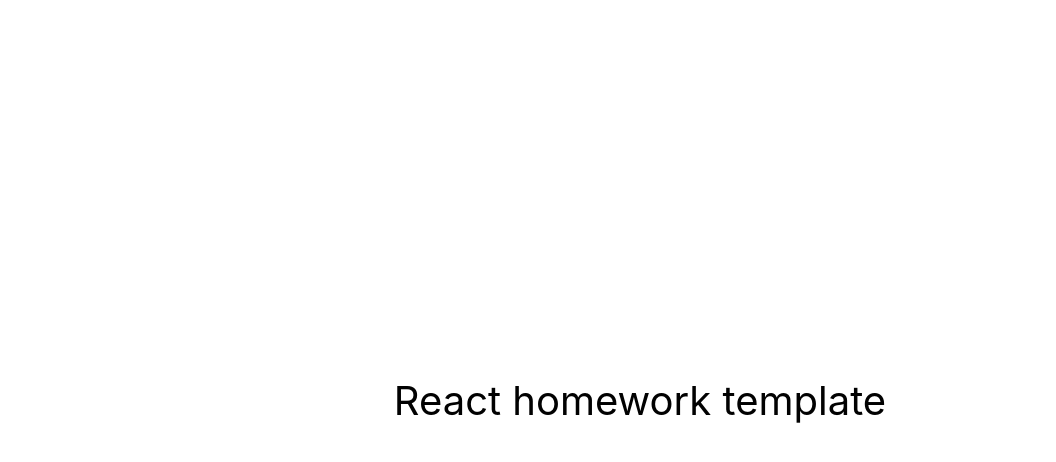
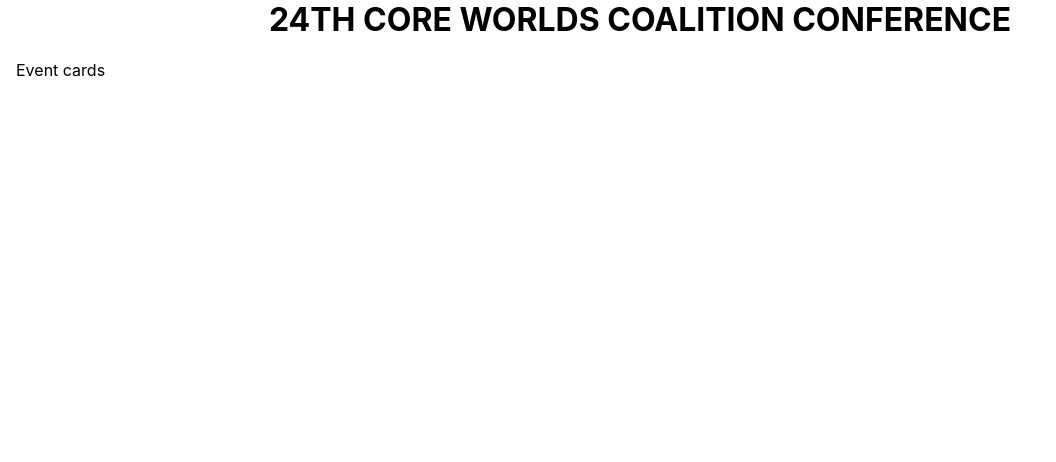
Before and after one commit to ishcenko/components-react, a React (Create React App) app: page / in a window 1280 px wide. Shown: the top 462 px of the page, without its empty margins (0-1056 px from the left). Built offline with nearby package versions, Linux system fonts and the light colour scheme.

Commit message:
components 26.48

```diff
--- a/public/index.html
+++ b/public/index.html
@@ -24,7 +24,7 @@
       work correctly both with client-side routing and a non-root public URL.
       Learn how to configure a non-root public URL by running `npm run build`.
     -->
-    <title>React App</title>
+    <title>Components-react</title>
 
     <!-- Start Single Page Apps for GitHub Pages -->
     <script type="text/javascript">
--- a/src/components/App.jsx
+++ b/src/components/App.jsx
@@ -1,16 +1,11 @@
+import { PageTitle } from './PageTitle/PageTitle';
+import { EventBoard } from './EventBoard/EventBoard';
+import upcomingEvents from '../upcoming-events.json';
 export const App = () => {
   return (
-    <div
-      style={{
-        height: '100vh',
-        display: 'flex',
-        justifyContent: 'center',
-        alignItems: 'center',
-        fontSize: 40,
-        color: '#010101'
-      }}
-    >
-      React homework template
+    <div>
+      <PageTitle text="24th Core Worlds Coalition Conference" />
+      <EventBoard events={upcomingEvents} />
     </div>
   );
 };
--- /dev/null
+++ b/src/components/EventBoard/EventBoard.jsx
@@ -0,0 +1,6 @@
+import css from './EventBoard.module.css';
+
+export const EventBoard = ({ events }) => {
+  console.log(events);
+  return <div className={css.eventBoard}>Event cards</div>;
+};
--- /dev/null
+++ b/src/components/EventBoard/EventBoard.module.css
@@ -0,0 +1,7 @@
+.eventBoard {
+  display: grid;
+  grid-template-columns: repeat(auto-fit, minmax(240px, auto));
+  gap: 24px;
+  padding-left: 16px;
+  padding-right: 16px;
+}
--- /dev/null
+++ b/src/components/PageTitle/PageTitle.jsx
@@ -0,0 +1,5 @@
+import css from './PageTitle.module.css';
+
+export const PageTitle = ({ text }) => {
+  return <h1 className={css.title}>{text}</h1>;
+};
--- /dev/null
+++ b/src/components/PageTitle/PageTitle.module.css
@@ -0,0 +1,5 @@
+.title {
+  margin-top: 0;
+  text-align: center;
+  text-transform: uppercase;
+}
--- /dev/null
+++ b/src/upcoming-events.json
@@ -0,0 +1,82 @@
+[
+  {
+    "name": "Protecting the outer rim",
+    "location": "Corvus, Jangala",
+    "speaker": "Jacob Mercer",
+    "type": "free",
+    "time": {
+      "start": "2022-02-17T14:30:00",
+      "end": "2022-02-17T16:30:00"
+    }
+  },
+  {
+    "name": "The art of spying",
+    "location": "Barad sector, Asharu",
+    "speaker": "Artemis Tau",
+    "type": "free",
+    "time": {
+      "start": "2022-04-12T18:00:00",
+      "end": "2022-04-12T19:00:00"
+    }
+  },
+  {
+    "name": "A smugglers tale",
+    "location": "Atzlan, Nachiketa",
+    "speaker": "Kai Takeda",
+    "type": "paid",
+    "time": {
+      "start": "2022-06-23T17:00:00",
+      "end": "2022-06-23T17:30:00"
+    }
+  },
+  {
+    "name": "Dealing with the Diktat",
+    "location": "Duzhank, Sindria",
+    "speaker": "Solomon Fokes",
+    "type": "vip",
+    "time": {
+      "start": "2022-09-03T12:30:00",
+      "end": "2022-09-03T18:30:00"
+    }
+  },
+  {
+    "name": "Inside the Ludd's Hammer",
+    "location": "Hybrasil, Culann",
+    "speaker": "Adrian Cross",
+    "type": "free",
+    "time": {
+      "start": "2023-03-07T15:00:00",
+      "end": "2023-03-07T17:30:00"
+    }
+  },
+  {
+    "name": "Beyond the core worlds",
+    "location": "Magec, Achaman",
+    "speaker": "Apollo Pillai",
+    "type": "vip",
+    "time": {
+      "start": "2023-05-21T12:00:00",
+      "end": "2023-05-21T14:00:00"
+    }
+  },
+  {
+    "name": "Mining for profit",
+    "location": "Yma, Qaras",
+    "speaker": "Archibald Yurzi",
+    "type": "paid",
+    "time": {
+      "start": "2023-08-26T19:00:00",
+      "end": "2023-08-26T19:45:00"
+    }
+  },
+  {
+    "name": "Deep space horrors",
+    "location": "Samarra, Eventide",
+    "speaker": "Luke Xamarin",
+    "type": "free",
+    "time": {
+      "start": "2023-11-02T18:30:00",
+      "end": "2023-11-02T20:00:00"
+    }
+  }
+]
```
Also changed, not shown: 1 other file (tests, documents, lock files or other folders).
